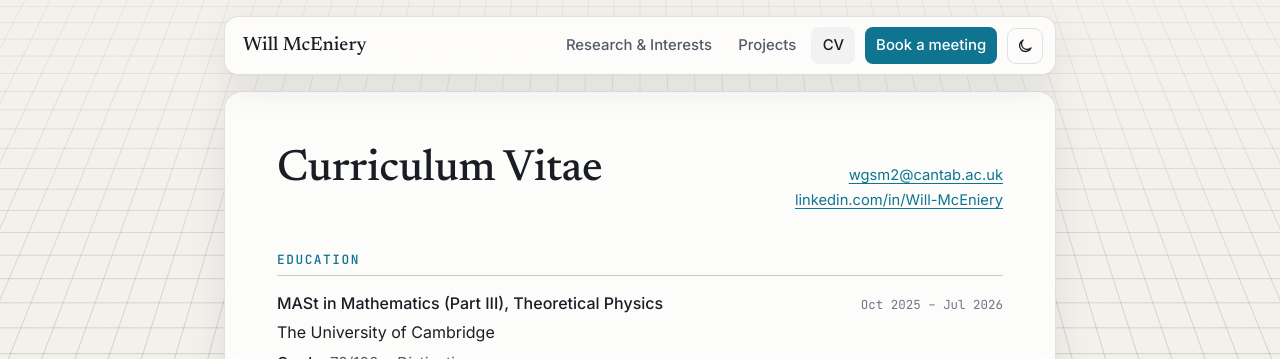
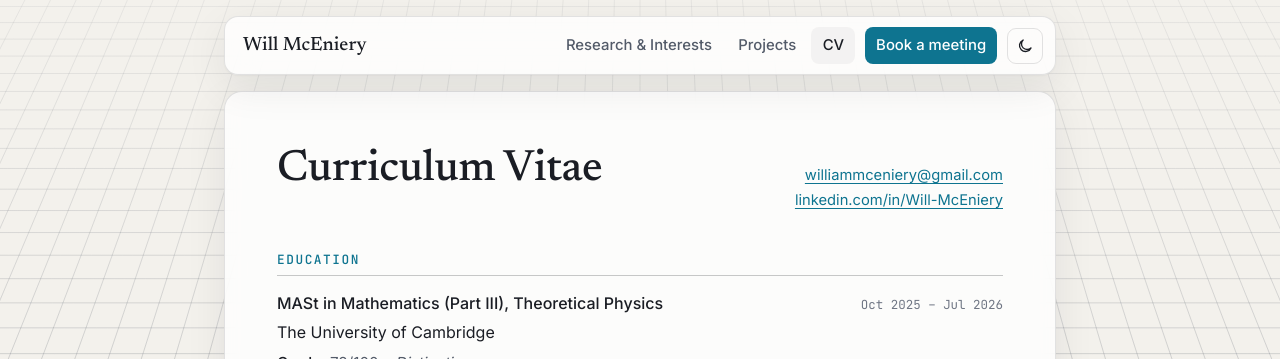
Before and after one commit to Will-McEniery/Will-McEniery.github.io, a Jekyll site: the page built from cv.html, in a window 1280 px wide and 900 px high. Shown: the top 359 px of the window. Built offline with Jekyll 4.4.1, drawn with Linux system fonts in a browser that asks for light colours.

Commit message:
Use williammceniery@gmail.com as the site's contact address
Co-Authored-By: Claude Opus 5.5 <noreply@anthropic.com>

```diff
--- a/_config.yml
+++ b/_config.yml
@@ -8,7 +8,7 @@ lang: en_AU
 
 author:
   name: Will McEniery
-  email: wgsm2@cantab.ac.uk
+  email: williammceniery@gmail.com   # used for every email link and where booking requests go
   linkedin: https://www.linkedin.com/in/Will-McEniery
   arxiv: https://arxiv.org/abs/2604.26562
 
```
Also changed, not shown: README.md.
